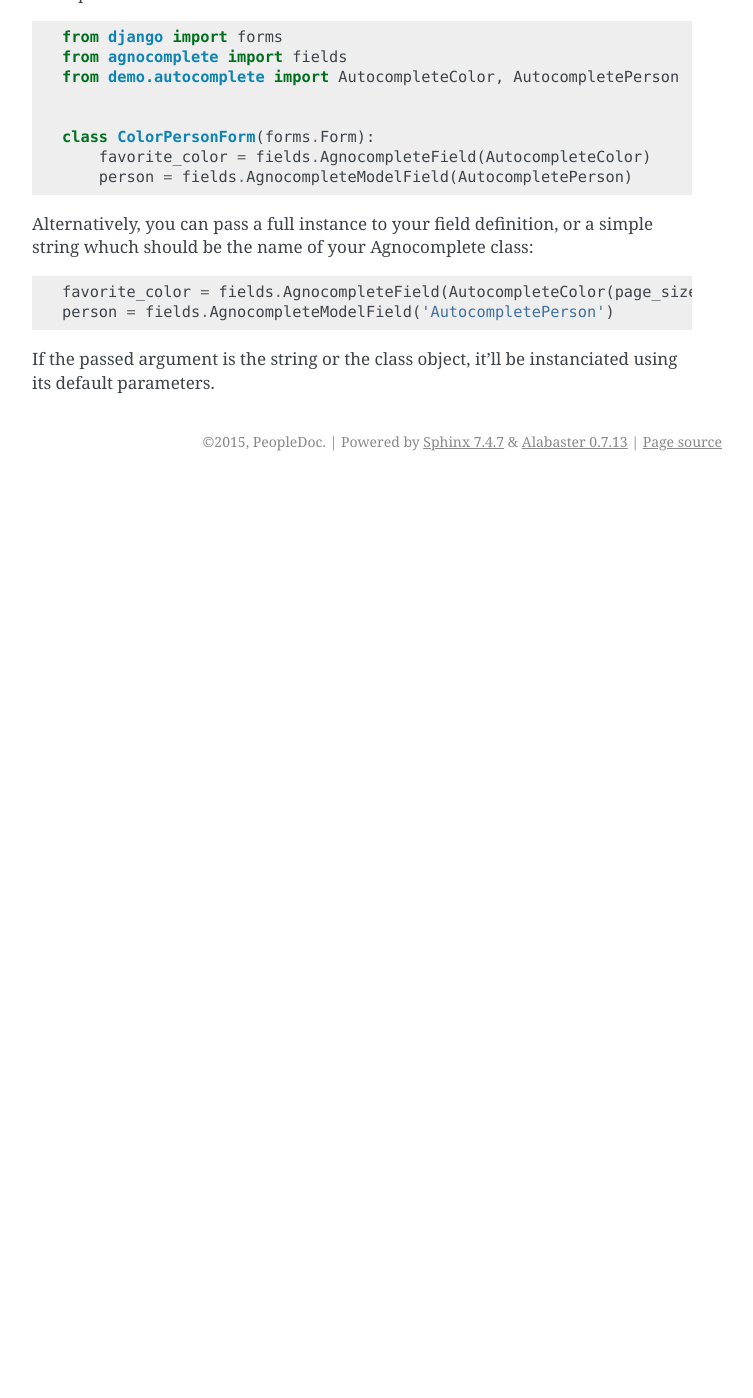
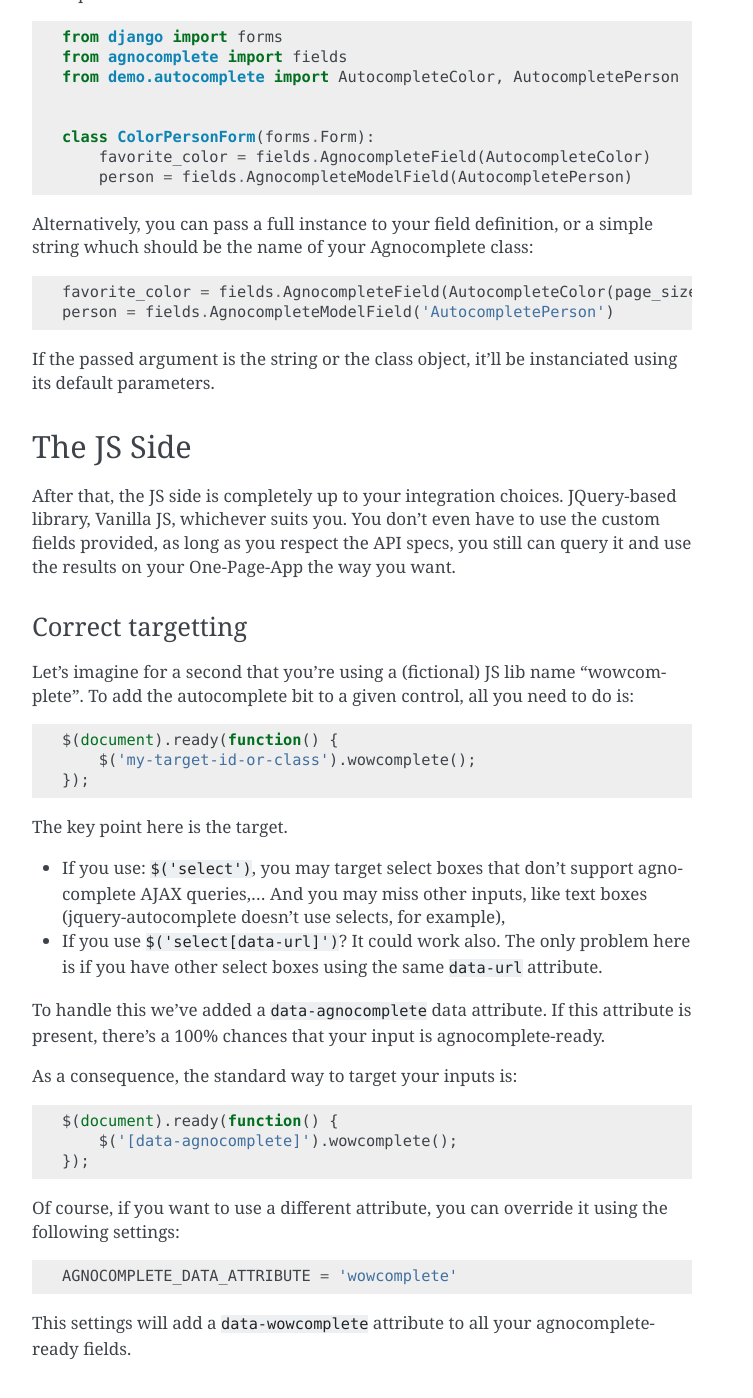
Before and after one commit to peopledoc/django-agnocomplete, a Sphinx documentation site: the page built from docs/overview.rst, in a window 1280 px wide and 1400 px high, scrolled down 2728 px. Shown: the whole window, without its empty margins (388-1141 px from the left). Built offline with Sphinx 7.4.7, drawn with Linux system fonts in a browser that asks for light colours; before the commit the page ends 3209 px from its top, so only the background shows below that; some of the changed text lies outside the part shown.

Commit message:
added data attribute.
refs #22

```diff
--- a/CHANGELOG.rst
+++ b/CHANGELOG.rst
@@ -4,6 +4,11 @@ Changelog for django-agnocomplete
 
 master (unreleased)
 ==================
+
+Feature(s)
+----------
+
+- a more pertinent data attribute to target agnocomplete-ready fields (#22).
 
 Minor changes
 -------------
--- a/docs/overview.rst
+++ b/docs/overview.rst
@@ -142,3 +142,43 @@ Alternatively, you can pass a full instance to your field definition, or a simpl
     person = fields.AgnocompleteModelField('AutocompletePerson')
 
 If the passed argument is the string or the class object, it'll be instanciated using its default parameters.
+
+
+The JS Side
+===========
+
+After that, the JS side is completely up to your integration choices. JQuery-based library, Vanilla JS, whichever suits you. You don't even have to use the custom fields provided, as long as you respect the API specs, you still can query it and use the results on your One-Page-App the way you want.
+
+Correct targetting
+------------------
+
+Let's imagine for a second that you're using a (fictional) JS lib name "wowcomplete". To add the autocomplete bit to a given control, all you need to do is:
+
+.. code-block:: js
+
+    $(document).ready(function() {
+        $('my-target-id-or-class').wowcomplete();
+    });
+
+The key point here is the target.
+
+* If you use: ``$('select')``, you may target select boxes that don't support agnocomplete AJAX queries,... And you may miss other inputs, like text boxes (jquery-autocomplete doesn't use selects, for example),
+* If you use ``$('select[data-url]')``? It could work also. The only problem here is if you have other select boxes using the same ``data-url`` attribute.
+
+To handle this we've added a ``data-agnocomplete`` data attribute. If this attribute is present, there's a 100% chances that your input is agnocomplete-ready.
+
+As a consequence, the standard way to target your inputs is:
+
+.. code-block:: js
+
+    $(document).ready(function() {
+        $('[data-agnocomplete]').wowcomplete();
+    });
+
+Of course, if you want to use a different attribute, you can override it using the following settings:
+
+.. code-block:: python
+
+    AGNOCOMPLETE_DATA_ATTRIBUTE = 'wowcomplete'
+
+This settings will add a ``data-wowcomplete`` attribute to all your agnocomplete-ready fields.
```
Also changed, not shown: 3 other files.
